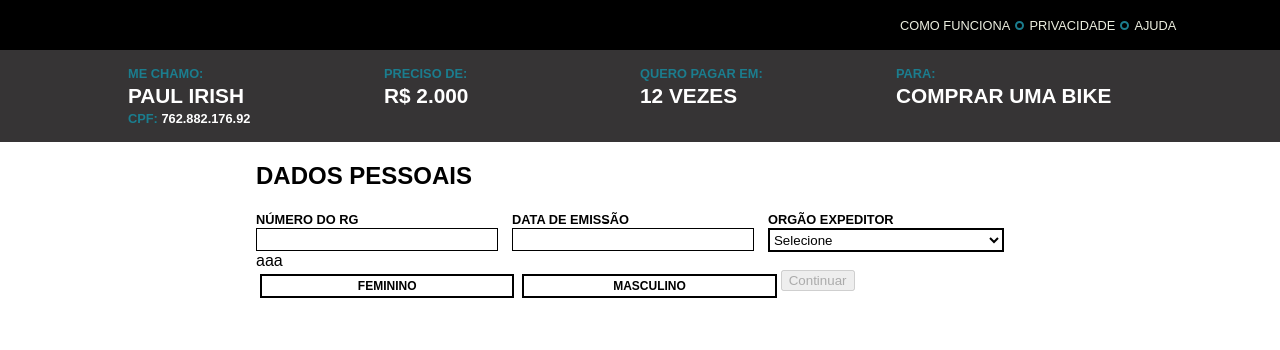
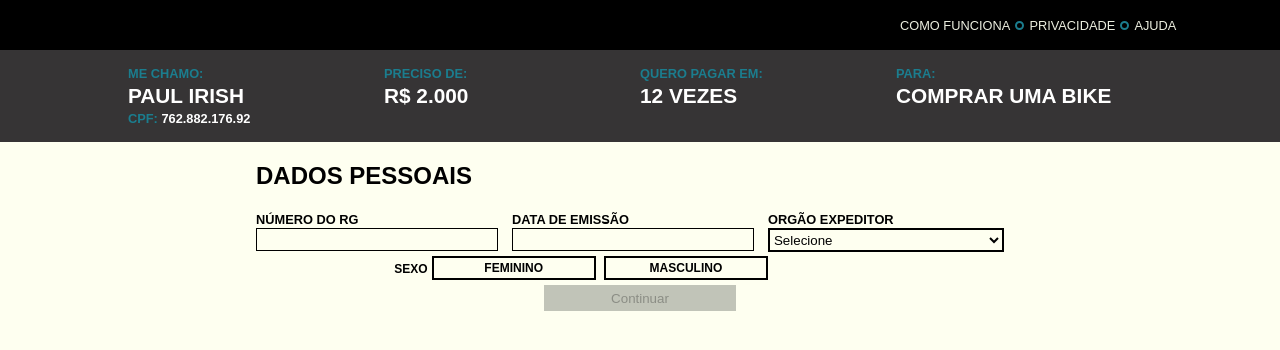
Before and after one commit to naaataliaazevedo/react-form-geru, a React (Create React App) app: page / in a window 1280 px wide. Shown: the top 350 px of the page. Built offline with nearby package versions, Linux system fonts and the light colour scheme.

Commit message:
Added button submit in component

```diff
--- /dev/null
+++ b/src/components/Button/index.js
@@ -0,0 +1,26 @@
+import React, { Component } from 'react';
+import styled from 'styled-components';
+
+export class Button extends Component {
+  render() {
+    const { disabled } = this.props;
+    console.log('disabled', disabled);
+    return (
+      <BtnSubmit type="submit" disabled={disabled}>{this.props.children}</BtnSubmit>
+    );
+  }
+}
+
+const BtnSubmit = styled.button`
+  display: block;
+  width: 12rem;
+  height: 1.6rem;
+  margin: 0 auto;
+  background-color: green;
+  &:disabled {
+    background-color: #c1c4b8;
+    border: transparent;
+  }
+`;
+
+export default Button;
--- a/src/components/Checkbox/index.js
+++ b/src/components/Checkbox/index.js
@@ -39,10 +39,7 @@ const ContainerCheckbox = styled.div `
   }
   &:hover {
     margin: 4px;
-    border: 2px solid blue;
-    // overflow: auto;
     float: left;
-    color: blue;
   }
   label {
     float: left;
@@ -55,7 +52,7 @@ const ContainerCheckbox = styled.div `
     text-transform: uppercase;
     font-weight: bold;
     font-size: 12px;
-    background-color: #fff;
+    background-color: #fefff0;
   }
   .active {
     background-color: #1b7d8e;
--- a/src/components/Header/HeaderUser.js
+++ b/src/components/Header/HeaderUser.js
@@ -35,7 +35,7 @@ const ContainerHeaderUser = styled.div`
   background-color: #363435;
   color: #eceedf;
   padding: 1rem 0;
-`;
+  `;
 
 const MainUser = styled.div`
   width: 80%;
@@ -43,6 +43,9 @@ const MainUser = styled.div`
   > div {
     float: left;
     width: calc(100% / 4);
+    @media (max-width: 1023px) {
+      width: 100%;
+    }
     p {
       margin: 0;
       color: #fff;
--- a/src/components/Input/index.js
+++ b/src/components/Input/index.js
@@ -41,9 +41,9 @@ const InputText = styled.input`
   float:left;
   height: 1.2rem;
   border: 0.1rem solid #000;
-  background-color: #fff;
+  background-color: #fefff0;
   &:focus {
-    bordeR: 0.1rem solid #00d0d7;
+    border: 0.1rem solid #00d0d7;
   }
 `;
 
--- a/src/components/Select/index.js
+++ b/src/components/Select/index.js
@@ -23,7 +23,7 @@ export class Select extends Component {
 const SelectOption = styled.select`
   width: 100%;
   float: left;
-  background-color: #fff;
+  background-color: #fefff0;
   border: 2px solid #000;
   height: 1.5rem;
 `;
--- a/src/containers/Main.js
+++ b/src/containers/Main.js
@@ -1,5 +1,5 @@
 import React, { Component } from 'react';
-import { Link } from 'react-router-dom';
+// import { Link } from 'react-router-dom';
 import styled from 'styled-components';
 
 import Title from '../components/Title';
@@ -7,6 +7,7 @@ import Header from '../components/Header';
 import Input from '../components/Input';
 import Select from '../components/Select';
 import Checkbox from '../components/Checkbox';
+import Button from '../components/Button';
 
 class Main extends Component {
   constructor() {
@@ -54,7 +55,7 @@ class Main extends Component {
 
   handleSubmit(event) {
     event.preventDefault();
-    const  {gender: gender, rgNumber: rgNumber, dataNumber: dataNumber, orgaoEmissor: orgaoEmissor} = this.state;
+    const  { gender, rgNumber, dataNumber, orgaoEmissor } = this.state;
     console.log('dados', gender, rgNumber, dataNumber, orgaoEmissor);
 
     fetch('http://5af36ad6cca5e20014bba4cd.mockapi.io/api/form/form/', {
@@ -83,7 +84,7 @@ class Main extends Component {
             <Title>{'Dados Pessoais'}</Title>
 
             <form onSubmit={this.handleSubmit.bind(this)}>
-              <ContainerForm>
+              <ContainerInputs>
                 <div>
                   <Input
                     label={'Número do rg'}
@@ -114,11 +115,11 @@ class Main extends Component {
                     data={data}
                   />
                 </div>
-              </ContainerForm>
+              </ContainerInputs>
 
-            <div>
-              <label>aaa</label>
+            <ContainerCheckbox>
               <div>
+                <label className="labelFirst">Sexo</label>
                 <Checkbox
                   value={'Feminino'}
                   onClick={event => this.onClick(event)}
@@ -132,9 +133,10 @@ class Main extends Component {
                   className={gender === 'Masculino' ? 'active' : 'inative'}
                 />
               </div>
-            </div>
+            </ContainerCheckbox>
 
-            <button type="submit" disabled={!enabled}>Continuar</button>
+            {/*<button type="submit" disabled={!enabled}>Continuar</button>*/}
+            <Button disabled={!enabled}>{'Continuar'}</Button>
           </form>
 
           </ContainerHome>
@@ -154,7 +156,7 @@ const ContainerHome = styled.div`
   margin: 0 auto;
 `;
 
-const ContainerForm = styled.div`
+const ContainerInputs = styled.div`
   width: 100%;
   float: left;
   > div {
@@ -170,4 +172,21 @@ const ContainerForm = styled.div`
   }
 `;
 
+const ContainerCheckbox = styled.div`
+  width: 64%;
+  margin: 0 auto;
+  > div {
+    width: 100%;
+    float: left;
+    .labelFirst {
+      width: auto;
+      float: left;
+      font-weight: bold;
+      text-transform: uppercase;
+      font-size: 12px;
+      padding: 0.6rem 0;
+    }
+  }
+`;
+
 export default Main;
--- a/src/index.css
+++ b/src/index.css
@@ -2,4 +2,5 @@ body {
   margin: 0;
   padding: 0;
   font-family: sans-serif;
+  background-color: #fefff0;
 }
--- a/src/index.js
+++ b/src/index.js
@@ -1,7 +1,7 @@
 import React from 'react';
 import ReactDOM from 'react-dom';
 import './index.css';
-import App from './App';
+// import App from './App';
 import registerServiceWorker from './registerServiceWorker';
 
 import Main from './containers/Main';
```
